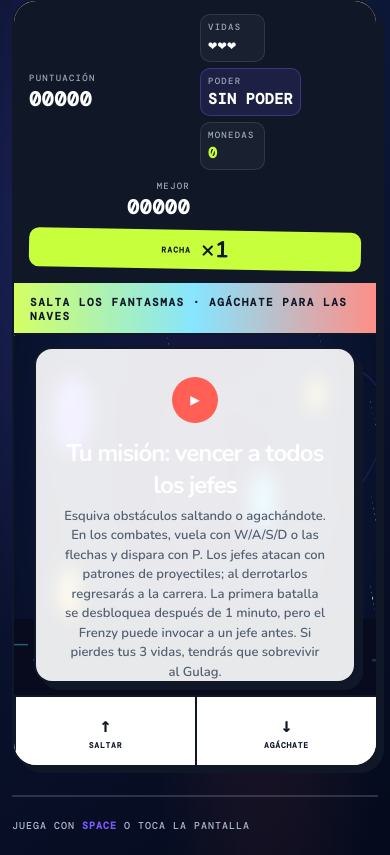
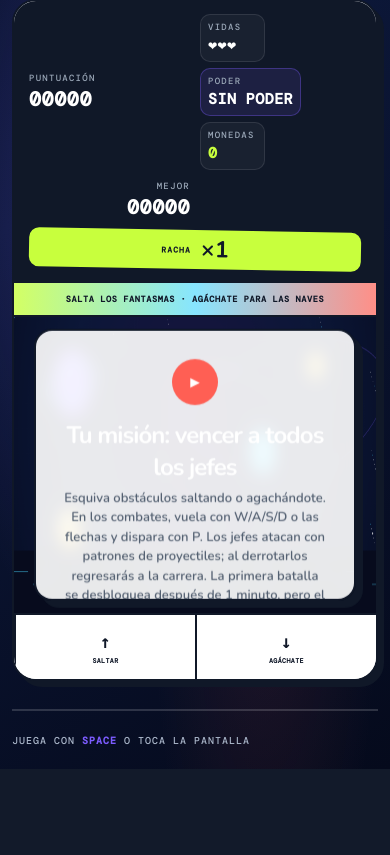
Before and after one commit to aloex0408/pacman, a PHP site: page /Untitled-3.html in a window 390 px wide. Shown: the part 644-1499 px from the top of the page. After the commit the page ends 1413 px from the top, so only its background shows below. Run offline with PHP 8.4, Linux system fonts and the light colour scheme.

Commit message:
Improve mobile game controls
Co-authored-by: Copilot <223556219+Copilot@users.noreply.github.com>

```diff
--- a/Untitled-1.js
+++ b/Untitled-1.js
@@ -35,6 +35,8 @@
   const moveRightButton = document.getElementById("moveRightButton");
   const jumpButton = document.getElementById("jumpButton");
   const duckButton = document.getElementById("duckButton");
+  const shootButton = document.getElementById("shootButton");
+  const interactButton = document.getElementById("interactButton");
 
   const WIDTH = canvas.width;
   const HEIGHT = canvas.height;
@@ -360,6 +362,7 @@
 
   function openSharkShop() {
     shopOpen = true;
+    mobileControls.classList.add("shop-open");
     window.pacmanAudio.setMode("shop");
     sharkShopPanel.hidden = false;
     shopMessageEl.textContent = coins > 0
@@ -374,9 +377,13 @@
     sharkShopPanel.hidden = true;
     shopVisit = false;
     stage.classList.remove("shop-visit");
-    mobileControls.classList.remove("boss-active");
+    mobileControls.classList.remove("boss-active", "shop-active", "shop-open");
     moveLeftButton.hidden = true;
     moveRightButton.hidden = true;
+    jumpButton.hidden = false;
+    duckButton.hidden = false;
+    shootButton.hidden = true;
+    interactButton.hidden = true;
     movementKeys.clear();
     returningToLane = true;
     pacman.facing = -1;
@@ -395,9 +402,13 @@
     sharkFins = [];
     ammoPickups = [];
     movementKeys.clear();
-    mobileControls.classList.add("boss-active");
+    mobileControls.classList.add("shop-active");
     moveLeftButton.hidden = false;
     moveRightButton.hidden = false;
+    jumpButton.hidden = true;
+    duckButton.hidden = true;
+    shootButton.hidden = true;
+    interactButton.hidden = false;
     spawnTimer = Math.max(spawnTimer, 1);
     sharkShopPanel.hidden = true;
     shopMessageEl.textContent = "Acércate al tiburón y pulsa E.";
@@ -526,6 +537,8 @@
     mobileControls.classList.remove("boss-active", "gulag-active");
     moveLeftButton.hidden = true;
     moveRightButton.hidden = true;
+    shootButton.hidden = true;
+    interactButton.hidden = true;
     bossPanel.hidden = true;
     pacman.hitTimer = 0;
     updateHud();
@@ -598,8 +611,13 @@
     updateAmmoCount();
     mobileControls.classList.remove("boss-active");
     mobileControls.classList.remove("gulag-active");
+    mobileControls.classList.remove("shop-active", "shop-open");
     moveLeftButton.hidden = true;
     moveRightButton.hidden = true;
+    jumpButton.hidden = false;
+    duckButton.hidden = false;
+    shootButton.hidden = true;
+    interactButton.hidden = true;
     pacman.y = GROUND_Y - pacman.height;
     pacman.vy = 0;
     pacman.grounded = true;
@@ -670,9 +688,14 @@
     boss.type = undefeatedBossTypes[Math.floor(Math.random() * undefeatedBossTypes.length)];
     returningToLane = false;
     movementKeys.clear();
+    mobileControls.classList.remove("shop-active", "shop-open");
     mobileControls.classList.add("boss-active");
     moveLeftButton.hidden = false;
     moveRightButton.hidden = false;
+    jumpButton.hidden = false;
+    duckButton.hidden = false;
+    shootButton.hidden = false;
+    interactButton.hidden = true;
     boss.maxHealth = getBossHealth();
     boss.health = boss.maxHealth;
     boss.anger = 0;
@@ -726,9 +749,14 @@
     ammo = 0;
     returningToLane = false;
     movementKeys.clear();
+    mobileControls.classList.remove("shop-active", "shop-open");
     mobileControls.classList.add("boss-active");
     moveLeftButton.hidden = false;
     moveRightButton.hidden = false;
+    jumpButton.hidden = false;
+    duckButton.hidden = false;
+    shootButton.hidden = false;
+    interactButton.hidden = true;
     stage.classList.remove("shop-visit");
     sharkShopPanel.hidden = true;
     shopVisit = false;
@@ -767,6 +795,8 @@
     mobileControls.classList.remove("boss-active");
     moveLeftButton.hidden = true;
     moveRightButton.hidden = true;
+    shootButton.hidden = true;
+    interactButton.hidden = true;
     if (skullBossDefeated) {
       skullBossCleared = true;
       milestoneLabel.textContent = "CALAVERA DERROTADA";
@@ -1180,14 +1210,24 @@
       mobileControls.classList.add("boss-active");
       moveLeftButton.hidden = false;
       moveRightButton.hidden = false;
+      jumpButton.hidden = false;
+      duckButton.hidden = false;
+      shootButton.hidden = true;
+      interactButton.hidden = true;
     } else if (state === "running" && boss.active) {
       mobileControls.classList.add("boss-active");
       moveLeftButton.hidden = false;
       moveRightButton.hidden = false;
+      jumpButton.hidden = false;
+      duckButton.hidden = false;
+      shootButton.hidden = false;
+      interactButton.hidden = true;
     } else {
       mobileControls.classList.remove("boss-active");
       moveLeftButton.hidden = true;
       moveRightButton.hidden = true;
+      shootButton.hidden = true;
+      interactButton.hidden = true;
     }
   }
 
@@ -3153,15 +3193,7 @@
     }
     if (event.code === "KeyE" && state === "running" && shopVisit) {
       event.preventDefault();
-      if (shopOpen) {
-        closeSharkShop();
-      } else if (Math.abs(pacman.x + pacman.width / 2 - shopX) <= 115) {
-        openSharkShop();
-        movementKeys.clear();
-        updateHud();
-      } else {
-        shopMessageEl.textContent = "Acércate al tiburón con A / D para abrir la tienda.";
-      }
+      interactWithShop();
       return;
     }
     if (event.code === "Space" || event.code === "ArrowUp" || event.code === "KeyW") {
@@ -3184,6 +3216,19 @@
     if (event.code === "KeyP") {
       event.preventDefault();
       shootBrain();
+    }
+  }
+
+  function interactWithShop() {
+    if (state !== "running" || !shopVisit) return;
+    if (shopOpen) {
+      closeSharkShop();
+    } else if (Math.abs(pacman.x + pacman.width / 2 - shopX) <= 115) {
+      openSharkShop();
+      movementKeys.clear();
+      updateHud();
+    } else {
+      shopMessageEl.textContent = "Acércate al tiburón con ← / → para abrir la tienda.";
     }
   }
 
@@ -3239,6 +3284,8 @@
   duckButton.addEventListener("pointerup", releaseDuck);
   duckButton.addEventListener("pointercancel", releaseDuck);
   duckButton.addEventListener("lostpointercapture", releaseDuck);
+  shootButton.addEventListener("click", shootBrain);
+  interactButton.addEventListener("click", interactWithShop);
   bindMovementButton(moveLeftButton, "left");
   bindMovementButton(moveRightButton, "right");
   window.addEventListener("keydown", handleKey);
--- a/Untitled-2.css
+++ b/Untitled-2.css
@@ -815,7 +815,19 @@ kbd {
 }
 
 .mobile-controls.boss-active {
-  grid-template-columns: repeat(4, 1fr);
+  grid-template-columns: repeat(5, minmax(0, 1fr));
+}
+
+.mobile-controls.gulag-active {
+  grid-template-columns: repeat(4, minmax(0, 1fr));
+}
+
+.mobile-controls.shop-active {
+  grid-template-columns: repeat(3, minmax(0, 1fr));
+}
+
+.mobile-controls.shop-active.shop-open {
+  display: none;
 }
 
 .mobile-controls.gulag-active button {
@@ -829,25 +841,35 @@ kbd {
 }
 
 .mobile-controls button {
-  padding: 15px;
+  min-width: 0;
+  min-height: 64px;
+  padding: 10px 4px;
   background: var(--white);
   border: 0;
   color: var(--ink);
   font-family: "DM Mono", monospace;
-  font-size: 20px;
+  font-size: 18px;
   font-weight: 800;
   touch-action: none;
+  user-select: none;
+  -webkit-user-select: none;
+  -webkit-touch-callout: none;
 }
 
 .mobile-controls button + button {
   border-left: 2px solid var(--ink);
 }
 
+.mobile-controls button:active {
+  background: var(--lime);
+  transform: translateY(1px);
+}
+
 .mobile-controls span {
   display: block;
   margin-top: 2px;
-  font-size: 8px;
-  letter-spacing: .1em;
+  font-size: clamp(6px, 1.7vw, 8px);
+  letter-spacing: .06em;
 }
 
 footer {
@@ -966,13 +988,24 @@ footer span {
     display: inline;
   }
 
+  .action-prompt {
+    padding: 10px 8px;
+    font-size: clamp(7px, 2.2vw, 10px);
+    letter-spacing: .07em;
+    text-align: center;
+  }
+
   .game-stage {
-    height: 390px;
-    min-height: 390px;
+    height: clamp(270px, 76vw, 390px);
+    min-height: 270px;
   }
 
   .mobile-controls {
     display: grid;
+  }
+
+  .mobile-controls.boss-active button {
+    min-height: 58px;
   }
 
   .shop-items {
@@ -1052,12 +1085,18 @@ footer span {
   }
 
   .game-stage {
-    height: 360px;
-    min-height: 360px;
+    height: clamp(250px, 76vw, 330px);
+    min-height: 250px;
   }
 
   h1 {
     font-size: 47px;
+  }
+}
+
+@media (pointer: coarse) and (min-width: 721px) {
+  .mobile-controls {
+    display: grid;
   }
 }
 
--- a/Untitled-3.html
+++ b/Untitled-3.html
@@ -2,7 +2,7 @@
 <html lang="es">
 <head>
   <meta charset="UTF-8">
-  <meta name="viewport" content="width=device-width, initial-scale=1.0">
+  <meta name="viewport" content="width=device-width, initial-scale=1.0, viewport-fit=cover">
   <meta name="theme-color" content="#111827">
   <title>Pac-Man Rush — Juego de Pac-Man</title>
   <link rel="preconnect" href="https://fonts.googleapis.com">
@@ -151,7 +151,9 @@
         <div class="mobile-controls" aria-label="Controles del juego">
           <button id="moveLeftButton" type="button" aria-label="Mover a la izquierda" hidden>←<span>IZQUIERDA</span></button>
           <button id="jumpButton" type="button" aria-label="Saltar">↑<span>SALTAR</span></button>
+          <button id="shootButton" type="button" aria-label="Disparar" hidden>●<span>DISPARAR</span></button>
           <button id="duckButton" type="button" aria-label="Agacharse">↓<span>AGÁCHATE</span></button>
+          <button id="interactButton" type="button" aria-label="Interactuar con la tienda" hidden>◎<span>TIENDA</span></button>
           <button id="moveRightButton" type="button" aria-label="Mover a la derecha" hidden>→<span>DERECHA</span></button>
         </div>
       </div>
```
